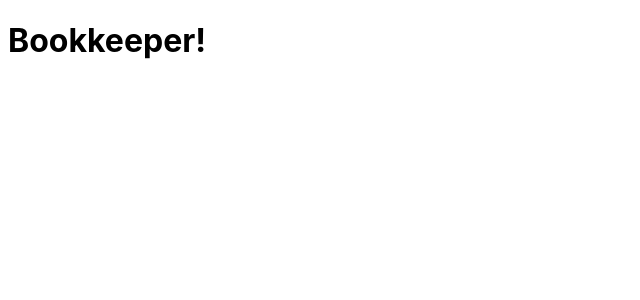
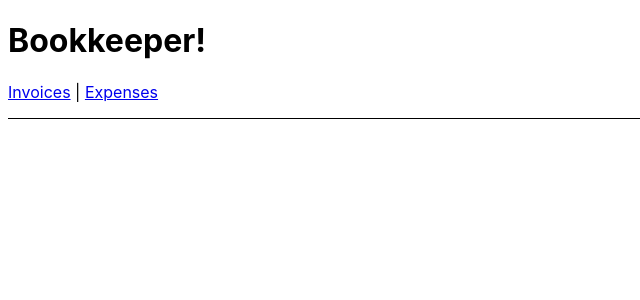
Before and after one commit to sisilhowie99/react-router-tutorial, a React (Vite) app: page / in a window 1280 px wide. Shown: the top 300 px of the page, without its empty margins (0-640 px from the left). Built offline with nearby package versions, Linux system fonts and the light colour scheme.

Commit message:
Create basic routes to 2 files

```diff
--- a/src/App.jsx
+++ b/src/App.jsx
@@ -1,9 +1,14 @@
 import * as React from "react";
+import { Link } from 'react-router-dom';
 
 export default function App() {
   return (
     <div>
       <h1>Bookkeeper!</h1>
+      <nav style={{ borderBottom: '1px solid', paddingBottom: '1rem' }}>
+        <Link to='/invoices'>Invoices</Link> | {' '}
+        <Link to='/expenses'>Expenses</Link>
+      </nav>
     </div>
   );
 }
--- a/src/main.jsx
+++ b/src/main.jsx
@@ -1,9 +1,20 @@
-import * as React from "react";
-import * as ReactDOM from "react-dom";
-import { BrowserRouter } from 'react-router-dom';
-import App from "./App";
-import "./main.css";
+import * as React from 'react';
+import * as ReactDOM from 'react-dom';
+import { BrowserRouter, Routes, Route } from 'react-router-dom';
+import App from './App';
+import Expenses from './routes/expenses';
+import Invoices from './routes/invoices';
+import './main.css';
 
-let rootElement = document.getElementById("root");
+let rootElement = document.getElementById('root');
 
-ReactDOM.render(<BrowserRouter><App /></BrowserRouter>, rootElement);
+ReactDOM.render(
+  <BrowserRouter>
+    <Routes>
+      <Route path='/' element={<App />} />
+      <Route path='invoices' element={<Invoices />} />
+      <Route path='expenses' element={<Expenses />} />
+    </Routes>
+  </BrowserRouter>,
+  rootElement
+);
--- /dev/null
+++ b/src/routes/expenses.jsx
@@ -0,0 +1,7 @@
+export default function Expenses() {
+  return (
+    <main style={{ padding: '1rem 0' }}>
+      <h2>Expenses</h2>
+    </main>
+  )
+}
--- /dev/null
+++ b/src/routes/invoices.jsx
@@ -0,0 +1,7 @@
+export default function Invoices() {
+  return (
+    <main style={{ padding: '1rem 0' }}>
+      <h2>Invoices</h2>
+    </main>
+  )
+}
```
